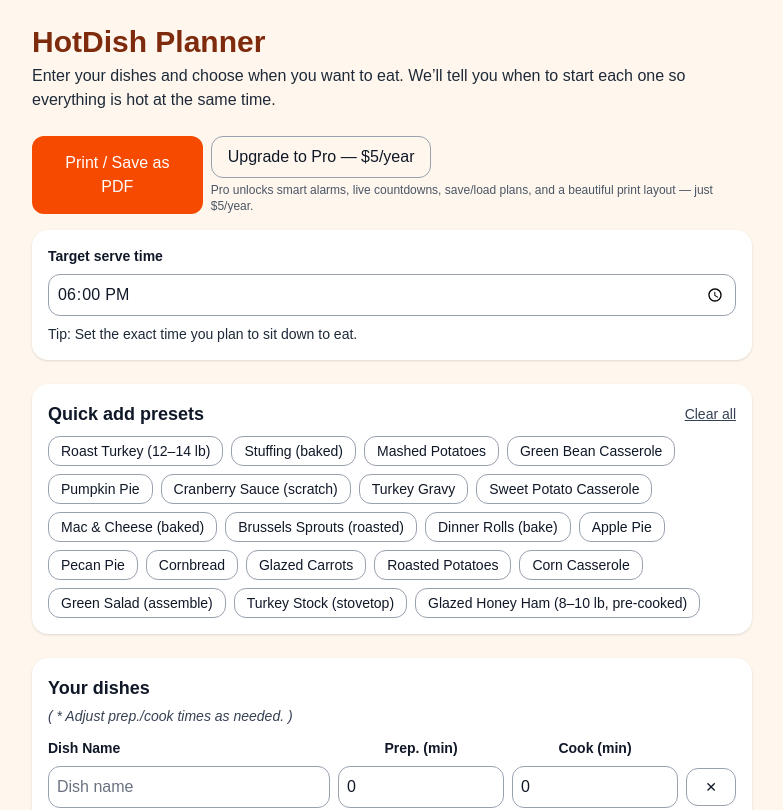
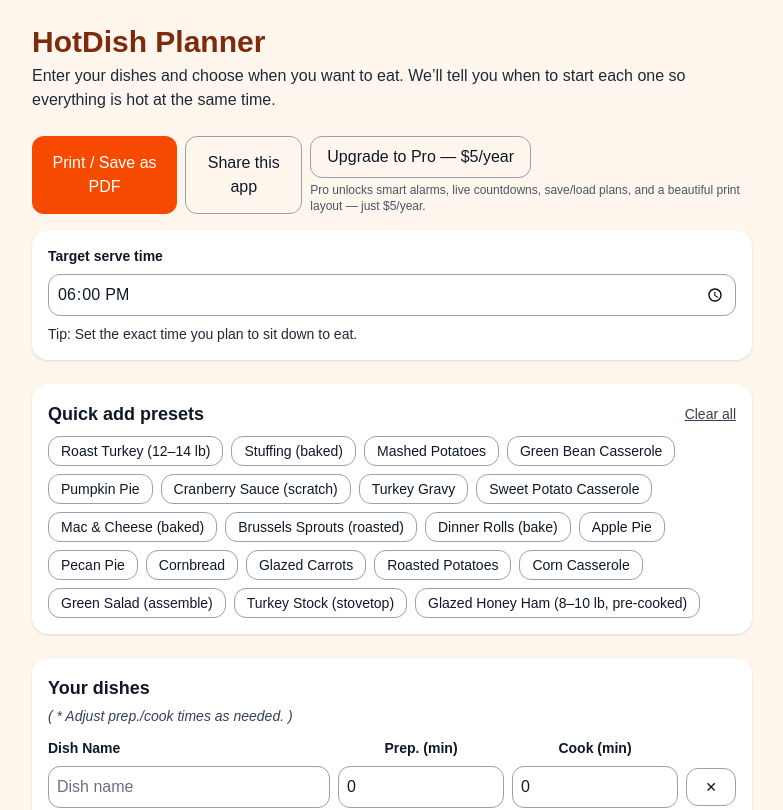
Before and after one commit to Skate-TapeCo/hotdish-planner, a Next.js app: page / in a window 1280 px wide. Shown: the top 810 px of the page, without its empty margins (248-1031 px from the left). Built offline with nearby package versions, Linux system fonts and the light colour scheme.

Commit message:
Add Share this app button (copies live URL)

```diff
--- a/app/page.js
+++ b/app/page.js
@@ -476,6 +476,24 @@ useEffect(() => {
               Print / Save as PDF
             </button>
 
+  <button
+    onClick={async () => {
+      try {
+        const url = 'https://hotdish-planner.vercel.app';
+        await navigator.clipboard.writeText(url);
+        alert('Link copied: ' + url);
+      } catch (e) {
+        // Fallback: select+prompt if clipboard API blocked
+        const url = 'https://hotdish-planner.vercel.app';
+        const ok = confirm('Copy link manually:\n\n' + url + '\n\nOpen this now?');
+        if (ok) window.open(url, '_blank');
+      }
+    }}
+    className="rounded-xl border border-gray-400 px-4 py-2 text-gray-900 hover:bg-orange-50"
+  >
+    Share this app
+  </button>
+
             {!isPro && (
               <div>
                 <button
```
